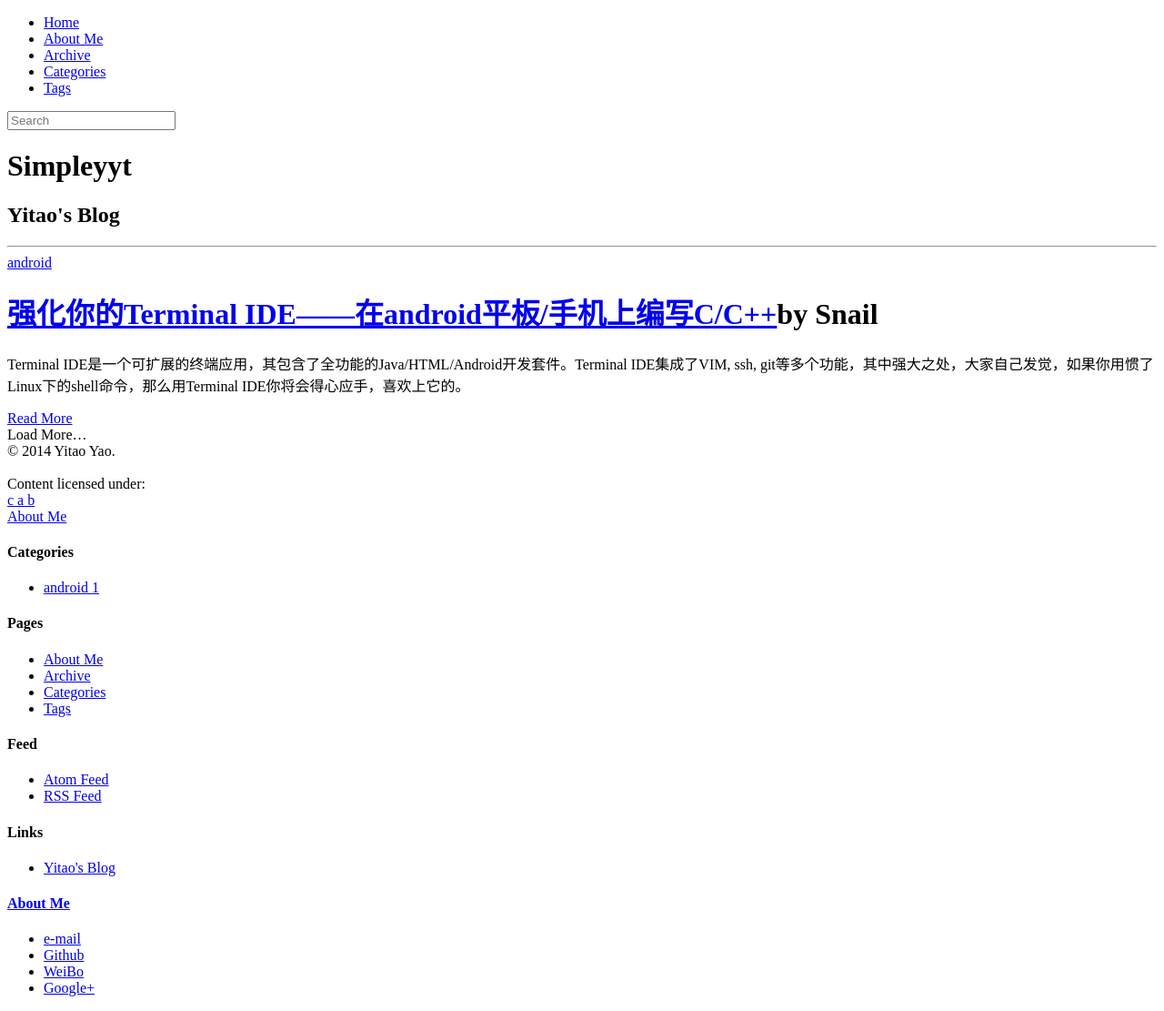
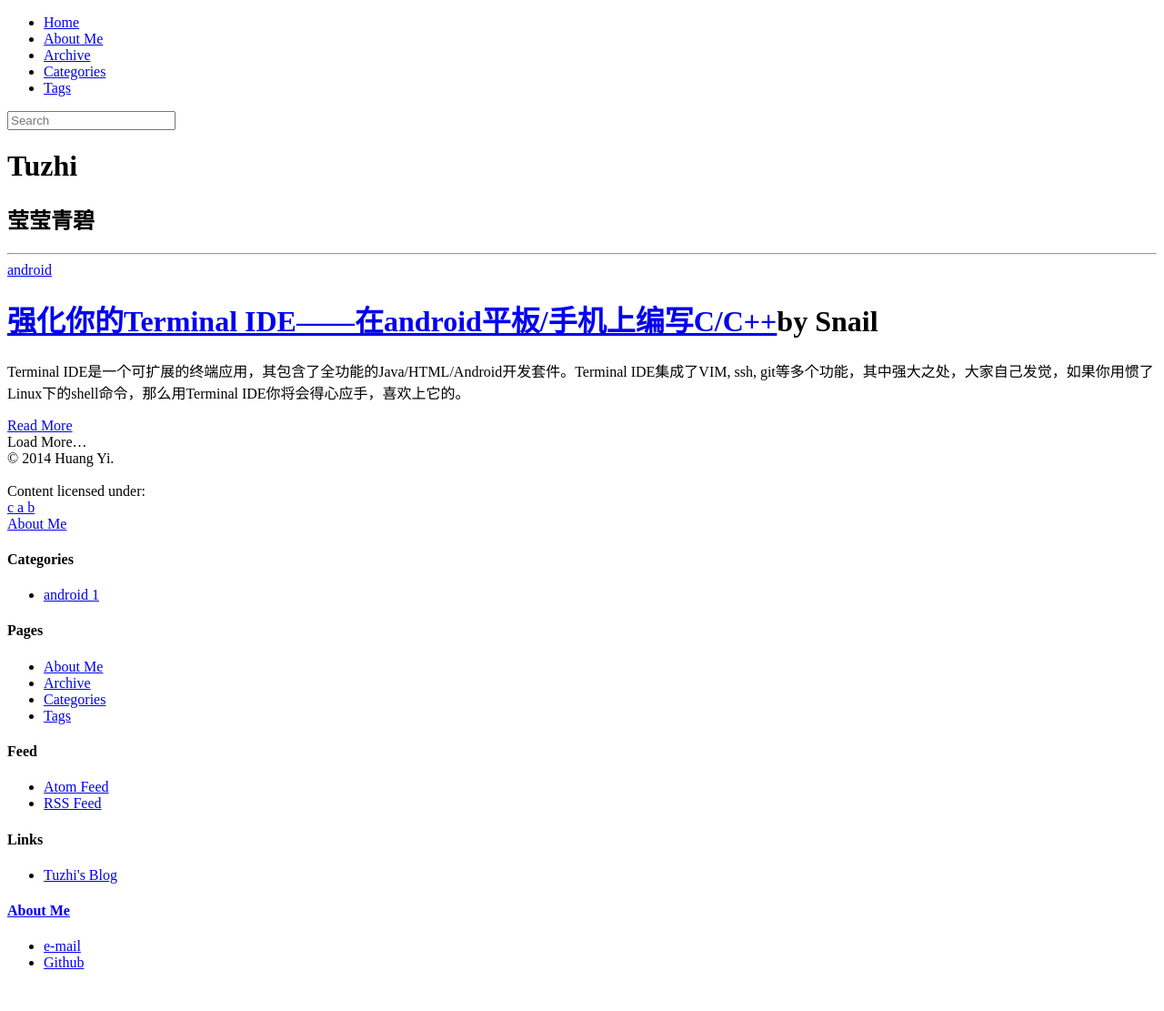
Before and after one commit to literblog/literblog.github.com, a Jekyll site: the page built from index.html, in a window 1280 px wide. Shown: the whole page at 91% size. Built offline with Jekyll 4.4.1, drawn with Linux system fonts in a browser that asks for light colours; nearby versions of some CDN libraries; library files that are not in the unit come from our copies; the list of posts is cut into pages by our own code; after the commit the page ends 1083 px from its top, so only the background shows below that.

Commit message:
Update _config.yml

```diff
--- a/_config.yml
+++ b/_config.yml
@@ -9,26 +9,24 @@ markdown: kramdown
 
 # The title and tagline is showed on homepage
 #
-title :  Simpleyyt
-tagline: Yitao's Blog
+title :  Tuzhi
+tagline: 莹莹青碧
 
 # Information about author
 #
 author :
-  name : Yitao Yao
+  name : Huang Yi
 
 # Information for contacts showed at on the footer
 #
 contact :
-  e-mail : mailto:simpleyyt@gmail.com
-  Github : https://github.com/Simpleyyt
-  WeiBo : http://www.weibo.com/u/1836017133
-  Google+ : https://plus.google.com/103860633659538888207?rel=author
+  e-mail : mailto:heying1991@gmail.com
+  Github : https://github.com/Huangtuzhi
 
 # Links showed on the footer
 #
 links :
-  Yitao's Blog : http://simpleyyt.github.io/
+  Tuzhi's Blog : http://blog.tuzhii.com
 
 # The search engine. Only support google custom search engine.
 #
@@ -68,7 +66,7 @@ auto_loadmore : true
 # Else if you are pushing to username.github.io, replace with your username.
 # Finally if you are pushing to a GitHub project page, include the project name at the end.
 #
-production_url : http://simpleyyt.github.io
+production_url : http://blog.tuzhii.com
 
 # All Jekyll-Bootstrap specific configurations are namespaced into this hash
 #
```
